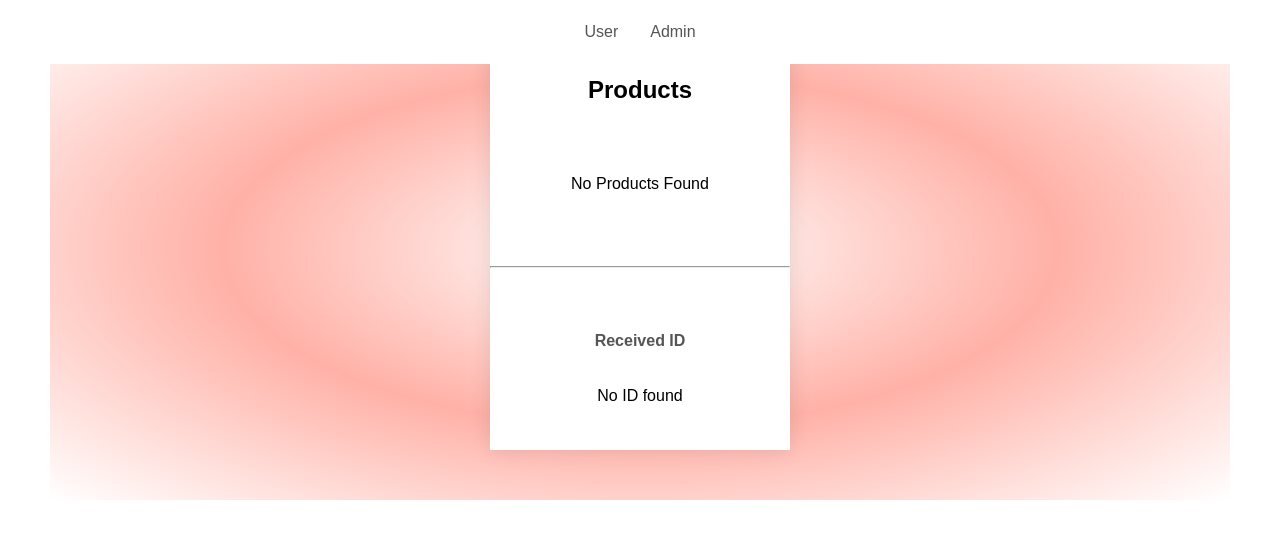
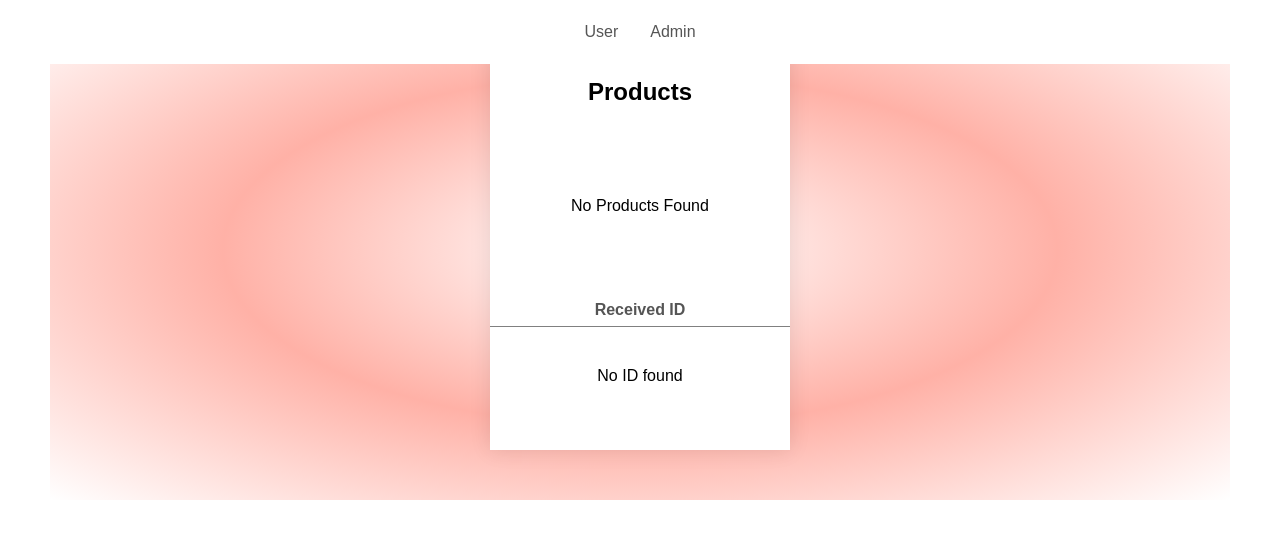
Before and after one commit to samar4tech/admin_user_login, a plain HTML site: page userLoginPage.html in a window 1280 px wide. Drawn offline with Linux system fonts and the light colour scheme.

Commit message:
made some changed

```diff
--- a/style.css
+++ b/style.css
@@ -121,7 +121,7 @@ h4 {
   display: flex;
   align-items: center;
   justify-content: center;
-  flex: 0.3;
+  flex: 0.2;
 }
 .my-container ul,
 .displayedID {
@@ -132,9 +132,11 @@ h4 {
 }
 .admin p,
 .user p {
-  margin-top: -4.5rem;
+  flex: 0.1;
+  margin-top: -0.4rem;
+  font-weight: 800;
   padding-bottom: 0.2rem;
-  font-weight: 800;
+  border-bottom: 1px solid grey;
 }
 .admin .receivedReq {
   flex: 0.3;
@@ -145,17 +147,14 @@ h4 {
   display: flex;
   flex-direction: column;
   justify-content: center;
-  margin-top: -3.4rem;
+  margin-top: -3.3rem;
 }
 
 .receivedReq li {
   display: flex;
   justify-content: space-between;
 }
-.admin p,
-.user p {
-  margin: 1rem 0;
-}
+
 .my-container ul li,
 .listProducts {
   margin: 0 0.2rem;
@@ -262,7 +261,7 @@ form a {
   transition: transform 1s;
 }
 .displayedProducts {
-  margin-top: -0.5rem;
+  margin-top: -0.6rem;
   display: flex;
   justify-content: center;
   align-items: center;
--- a/userLoginPage.html
+++ b/userLoginPage.html
@@ -28,7 +28,7 @@
 
                   <ul id="items" class="displayedProducts"></ul>
                   <!-- ----------for link -->
-                  <hr class="separator" />
+
                   <p>Received ID</p>
 
                   <ul class="displayedID"></ul>
```
Also changed, not shown: admin.html (+1 -1 lines).
